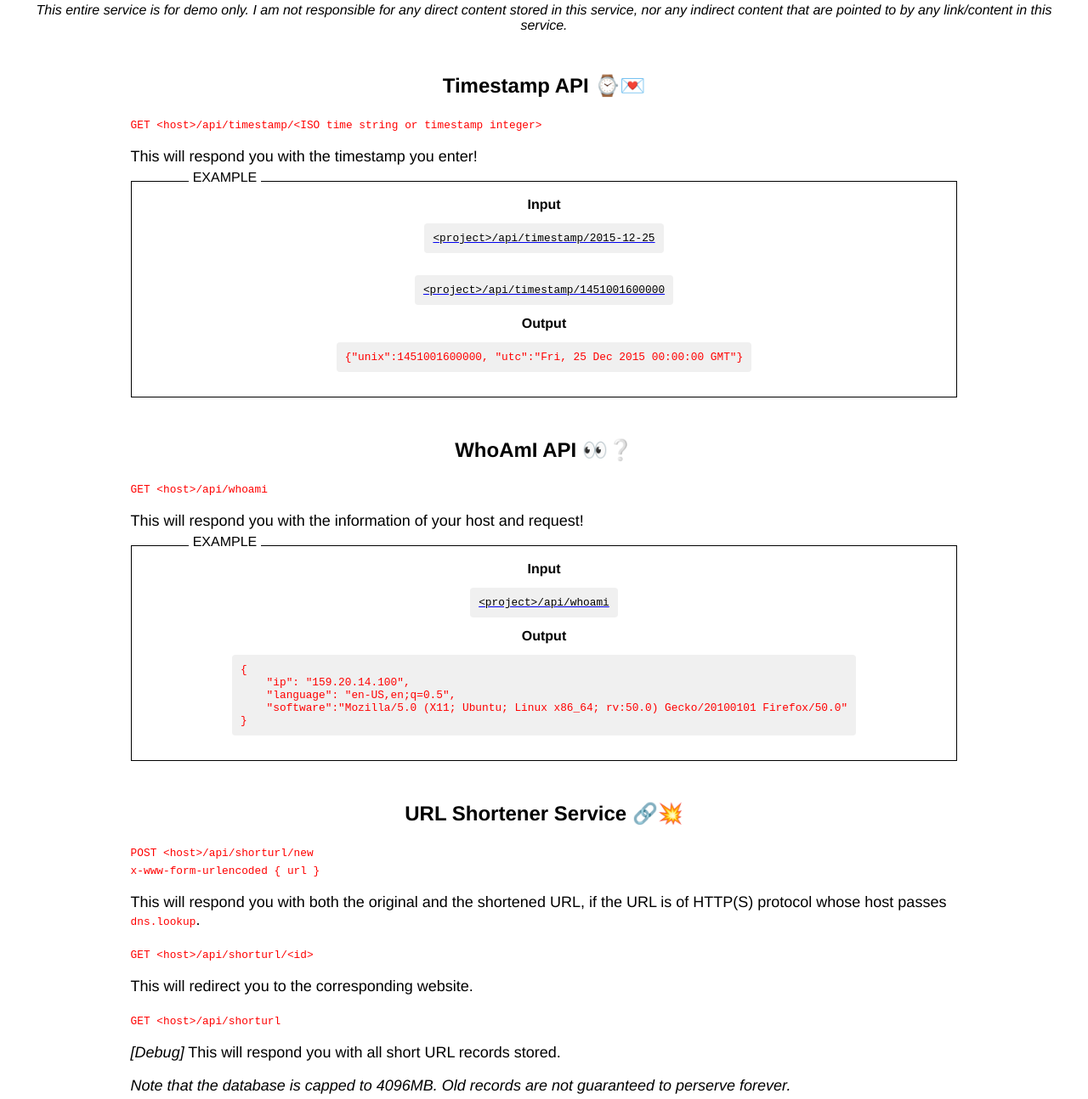
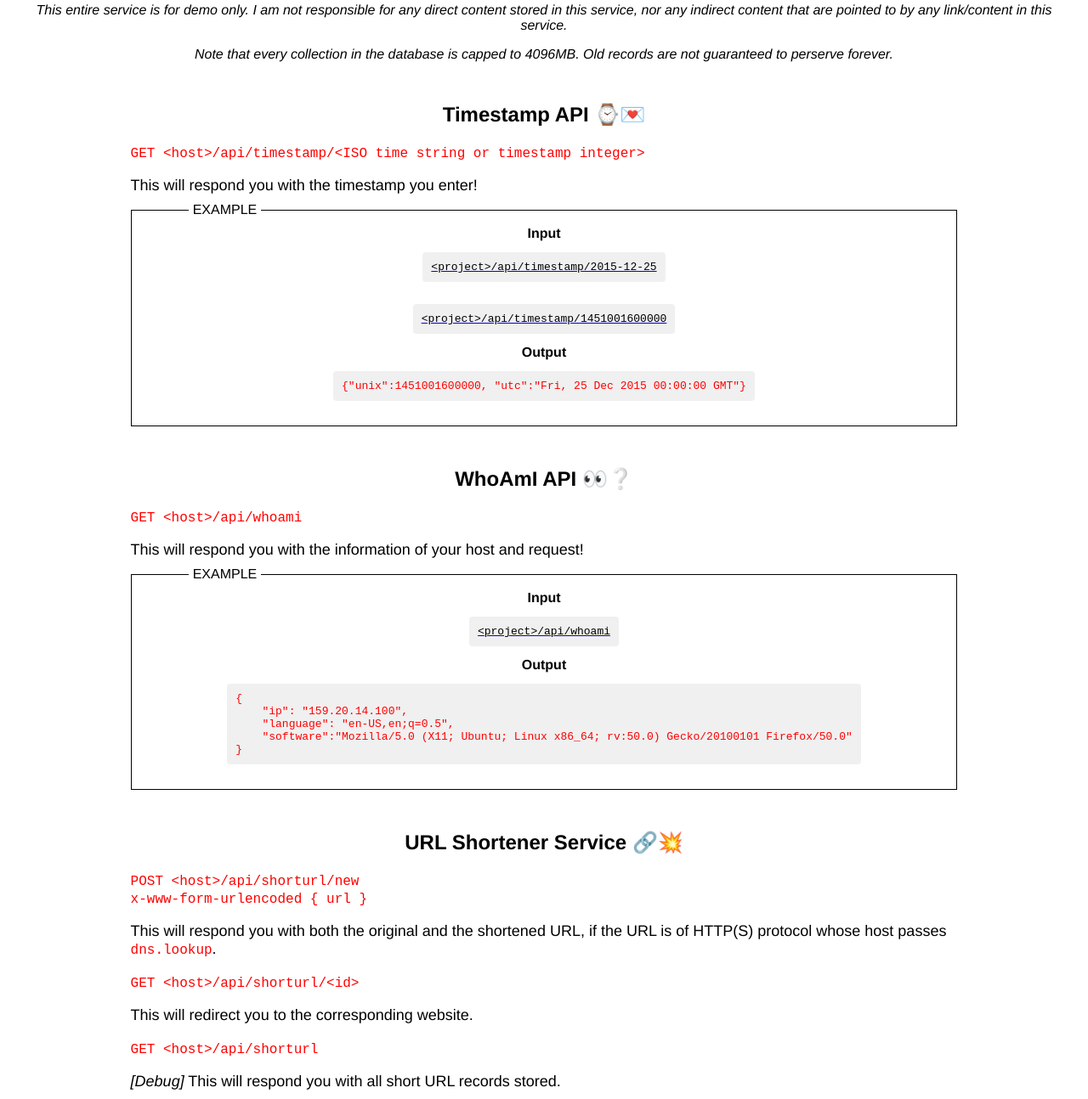
Before and after one commit to fhfuih/fcc-challenges-api, a website: page views/index.html in a window 1280 px wide. Shown: the part 121-1415 px from the top of the page at 85% size. Drawn offline with Linux system fonts and the light colour scheme.

Commit message:
Docs minor adjust

```diff
--- a/public/style.css
+++ b/public/style.css
@@ -56,7 +56,6 @@ footer {
 
 code {
   color: red;
-  font-size: .8rem;
 }
 
 a code {
@@ -82,7 +81,7 @@ pre {
 .example:before {
   content: "EXAMPLE";
   position: relative;
-  top: -14px;
+  top: -10px;
   left: -40%;
   background-color: white;
   border: white 5px solid;
--- a/views/index.html
+++ b/views/index.html
@@ -33,6 +33,9 @@
       </p>
       <p class="italic">
         This entire service is for demo only. I am not responsible for any direct content stored in this service, nor any indirect content that are pointed to by any link/content in this service.
+      </p>
+      <p class="italic">
+        Note that every collection in the database is capped to 4096MB. Old records are not guaranteed to perserve forever.
       </p>
     </header>
 
@@ -120,9 +123,6 @@
           </p>
           <p>
             <span class="italic">[Debug]</span> This will respond you with all short URL records stored.
-          </p>
-          <p class="italic">
-            Note that the database is capped to 4096MB. Old records are not guaranteed to perserve forever.
           </p>
         </div>
 
```
